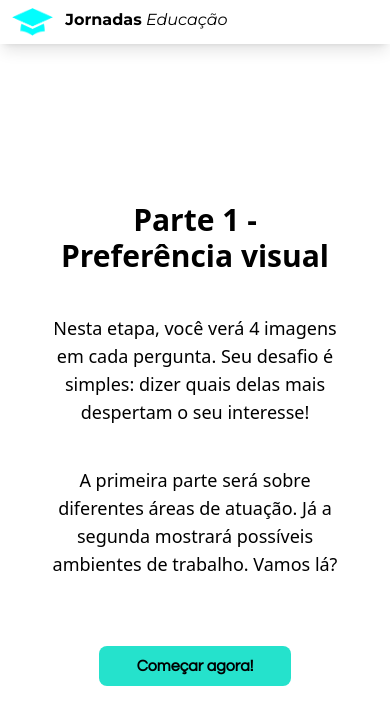
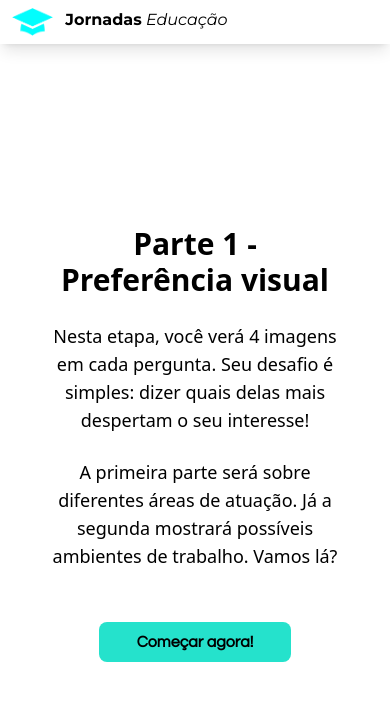
Before and after one commit to ryanviana/paid-cv, a React (Vite) app: page /questions in a window 390 px wide. Shown: the top 724 px of the page. Built offline with nearby package versions, Linux system fonts and the light colour scheme.

Commit message:
style: responsible explanation page

```diff
--- a/src/pages/ExplicacaoImagem.jsx
+++ b/src/pages/ExplicacaoImagem.jsx
@@ -1,6 +1,6 @@
 function ExplicacaoImagem({ updatePagina }) {
 	return (
-		<div className="flex flex-col h-full items-center justify-center gap-10 px-12 w-full lg:w-2/3 xl:w-1/2">
+		<div className="flex flex-col h-full items-center justify-center gap-6 lg:gap-10 px-12 w-full lg:w-2/3 xl:w-1/2">
 			<h1 className="text-3xl md:text-5xl font-bold">Parte 1 - Preferência visual</h1>
 			<p className="text-lg md:text-2xl">Nesta etapa, você verá 4 imagens em cada pergunta. Seu desafio é simples: dizer quais delas mais despertam o seu interesse!</p>
 			<p className="text-lg md:text-2xl">A primeira parte será sobre diferentes áreas de atuação. Já a segunda mostrará possíveis ambientes de trabalho. Vamos lá?</p>
--- a/src/pages/ExplicacaoSelect.jsx
+++ b/src/pages/ExplicacaoSelect.jsx
@@ -1,6 +1,6 @@
 function ExplicacaoSelect({ updatePagina }) {
 	return (
-		<div className="flex flex-col h-full items-center justify-center gap-10 px-12 w-full lg:w-2/3 xl:w-1/2">
+		<div className="flex flex-col h-full items-center justify-center gap-6 lg:gap-10 px-12 w-full lg:w-2/3 xl:w-1/2">
 			<h1 className="text-3xl md:text-5xl font-bold">Parte 2 - Avaliação de interesses</h1>
 			<p className="text-lg md:text-2xl">Nesta etapa, você encontrará várias afirmações sobre diferentes temas. Escolha aquelas que mais têm a ver com você!</p>
 			<p className="text-lg md:text-2xl">Importante: selecione 3 frases que mais se conectem com seus interesses.</p>
```
